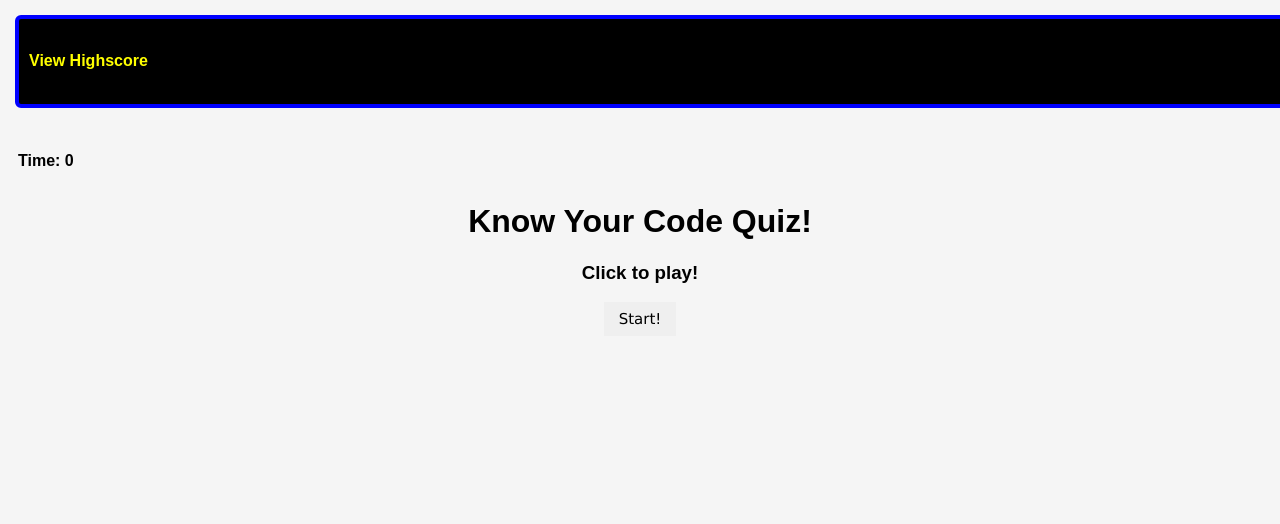
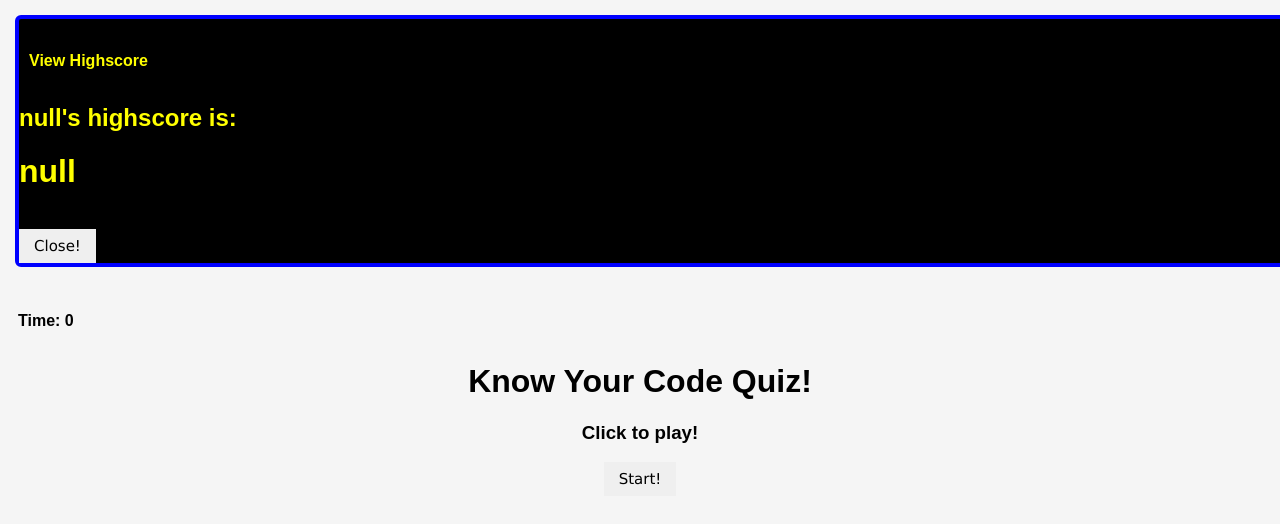
Before and after one commit to brucewill03/KnowYourCode, a plain HTML site: page index.html in a window 1280 px wide. Both pictures are taken after a click on the link "View Highscore". Shown: the top 524 px of the page. Drawn offline with Linux system fonts and the light colour scheme.

Commit message:
updated click view score to display high score, added incorrect and correct alerts, added a close function on nav bar after displaying high score

```diff
--- a/index.html
+++ b/index.html
@@ -11,7 +11,8 @@
     <div id="nav">
         <!-- Scored to be viewed on the left top side of the screen-->
         <div class="left">
-    <a oneclick="getScore()" href="#"><h4 >View Highscore</h4></a>
+    <a onclick="getHighscore()" href="#"><h4 >View Highscore</h4></a>
+    <div id="displayHighscore"></div>
     </div>
     <!-- Timer listed on top right of screen navigation bar-->
 </div class="right">
--- a/script.js
+++ b/script.js
@@ -89,6 +89,26 @@ function getScore() {
     document.getElementById("quizBody").innerHTML = quizContent;
 }
 
+function getHighscore() {
+    var quizContent = `
+    <h2>` + localStorage.getItem("highscoreName") + `'s highscore is:</h2>
+    <h1>` + localStorage.getItem("highscore") + `</h1><br>
+
+    <button onclick="CloseHighscore()">Close!</button>
+
+    `;
+
+    document.getElementById("displayHighscore").innerHTML = quizContent;
+}
+
+function CloseHighscore() {
+    document.getElementById("displayHighscore").innerHTML = "";
+}
+
+
+
+
+
 //clears the score name and value in the local storage if the user selects 'clear score'
 function clearScore() {
     localStorage.setItem("highscore", "");
@@ -122,12 +142,14 @@ function resetGame() {
 //deduct 15seconds from the timer if user chooses an incorrect answer
 function incorrect() {
     timeLeft -= 15;
+    alert ("Incorrect Response");
     next();
 }
 
 //increases the score by 20points if the user chooses the correct answer
 function correct() {
     score += 20;
+    alert ("Correct Response");
     next();
 }
 
--- a/style.css
+++ b/style.css
@@ -9,12 +9,13 @@
 
 #nav {
     display: block;
-    background-color: black;
+    background-color:black;
     display: inline-block;
     width: 100vw;
     border: 4px solid blue;
     border-radius: 6px;
-    margin: 7px
+    margin: 7px;
+    color: yellow;
 
 }
 
```
